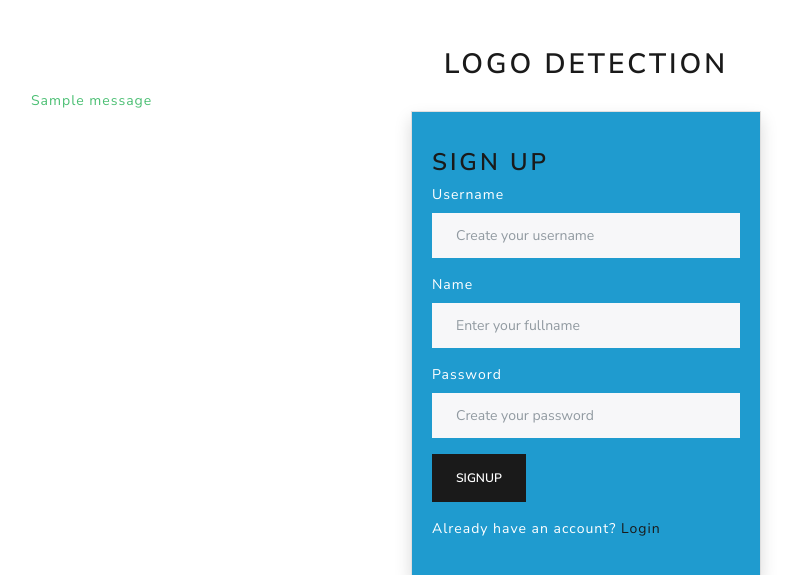
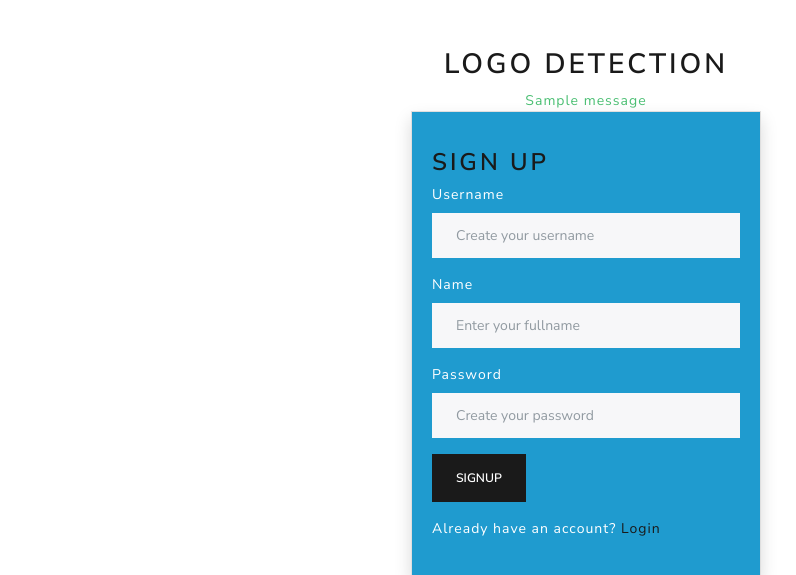
Before and after one commit to Wagh-Pranav/Fake-Logo, a Django app: page /account/signup in a window 1280 px wide. Shown: the top 575 px of the page, without its empty margins (54-850 px from the left). Run offline with Django 3.2, Linux system fonts and the light colour scheme; tables that the repository leaves empty hold one stand-in row (values such as "Sample post"); one stand-in notice (Sample message) is shown; some libraries are stand-ins or nearby versions.

Commit message:
requirements

```diff
--- a/projectdir/templates/account/base.html
+++ b/projectdir/templates/account/base.html
@@ -21,9 +21,9 @@
         {% if messages %}
             {% for message in messages %}
                 {% if message.tags == 'success'%}
-                <div class="text-success">{{message}}</div>
+                <div class="text-success text-center">{{message}}</div>
                 {% elif message.tags == 'error'%}
-                <div class="text-danger">{{message}}</div>
+                <div class="text-danger text-center">{{message}}</div>
                 {% endif %}
             {% endfor %}
         {% endif %}
```
Also changed, not shown: projectdir/requirements.txt (added, +128 -0 lines).
